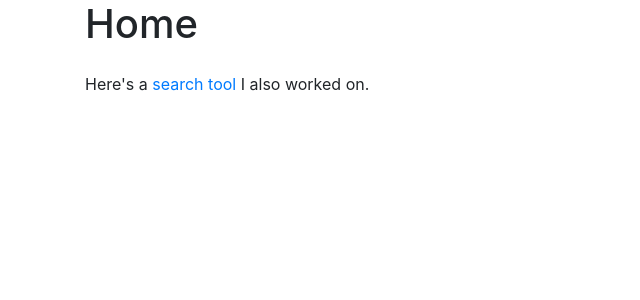
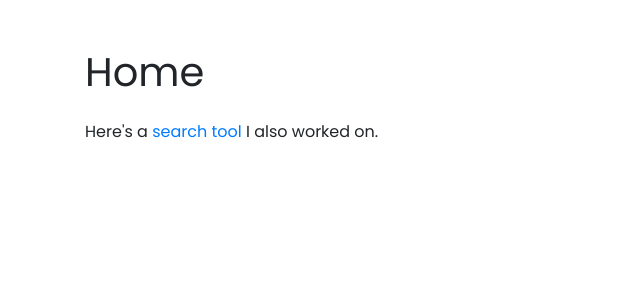
Before and after one commit to jwright90/immotion-kpis, a Django app: template templates/kpis/index.html in a window 1280 px wide. Shown: the top 300 px of the page, without its empty margins (0-640 px from the left). Run offline with Django 3.2, Linux system fonts and the light colour scheme; the template is opened without the code that fills it, so the values that code supplies are empty; some libraries are stand-ins or nearby versions.

```diff
--- a/static_files/css/style.css
+++ b/static_files/css/style.css
@@ -1,3 +1,6 @@
+@import url('https://fonts.googleapis.com/css2?family=Montserrat&display=swap');
+@import url('https://fonts.googleapis.com/css2?family=Poppins&display=swap');
+
 html,
 body,
 header,
@@ -26,6 +29,10 @@ header,
   }
 }
 
+h1, h2, h3, h4, h5, h6, p, table {
+  font-family: 'Poppins', sans-serif;
+}
+
 table {
     border-collapse: collapse;
 }
--- a/templates/base.html
+++ b/templates/base.html
@@ -17,7 +17,7 @@
 
 {% include "navbar.html" %}
 
-<body class = "container">
+<body class = "container mt-5">
 
   {% block content  %}
   {% endblock content %}
```
Also changed, not shown: templates/search/report_list.html (+4 -3 lines).
